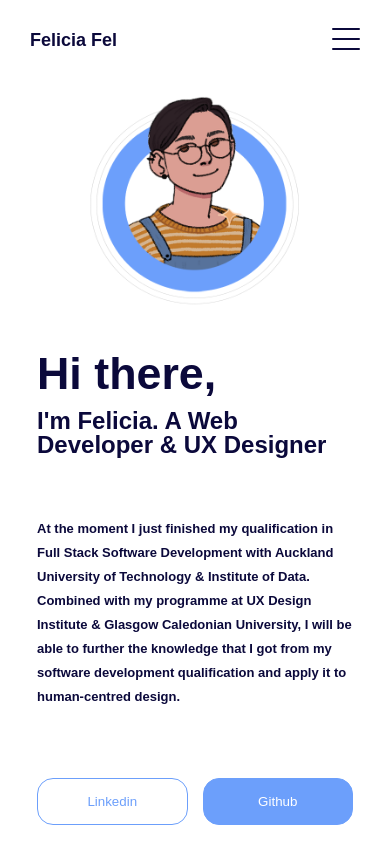
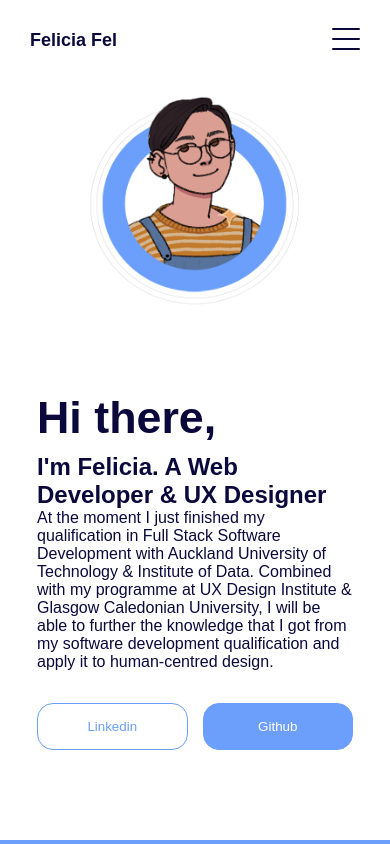
Before and after one commit to applescan/Portfolio-Website-v2, a React (Create React App) app: page / in a window 390 px wide. Shown: the top 844 px of the page. Built offline with nearby package versions, Linux system fonts and the light colour scheme; a web font is replaced by a local one.

Commit message:
mobile v2

```diff
--- a/src/components/Sections/Header.jsx
+++ b/src/components/Sections/Header.jsx
@@ -19,12 +19,9 @@ export default function Header() {
           <HeaderP>
             <h1 className="extraBold font60">Hi there, </h1>
             <h2>I'm Felicia. A Web Developer & UX Designer</h2>
-          </HeaderP>
-          <HeaderP className="font15 semiBold">
-            At the moment I just finished my qualification in Full Stack Software Development with Auckland University of Technology &
+            <p>At the moment I just finished my qualification in Full Stack Software Development with Auckland University of Technology &
               Institute of Data. Combined with my programme at UX Design Institute & Glasgow Caledonian University,
-            I will be able to further the knowledge that I got from my software development qualification and apply it to human-centred design.
-          </HeaderP>
+              I will be able to further the knowledge that I got from my software development qualification and apply it to human-centred design.</p>
             <ButtonsRow className="flexNullCenter">
               <div style={{ width: "190px" }}>
                 <a href="https://www.linkedin.com/in/felicia-fel/" target="_blank" rel="noopener noreferrer">
@@ -37,6 +34,7 @@ export default function Header() {
                 </a>
               </div>
             </ButtonsRow>
+          </HeaderP>
         </div>
       </LeftSide>
       <RightSide>
@@ -85,13 +83,9 @@ const RightSide = styled.div`
   }
 `;
 const HeaderP = styled.div`
-  max-width: 470px;
-  padding: 15px 0 ;
-  line-height: 1.5rem;
+  padding: 0 5%;
   @media (max-width: 960px) {
-    padding: 30px 10%;
-    text-align: left;
-    max-width: 100%;
+    padding: 0 10%;
   }
 `;
 
@@ -139,7 +133,7 @@ const DotsWrapper = styled.div`
 const ButtonsRow = styled.div`
   padding-top: 20px;
   @media (max-width: 960px) {
-    justify-content: space-evenly;
-    padding: 10% 10%;
+    justify-content: start;
+    padding: 10% 0;
   }
 `;
```
Also changed, not shown: 5 other files (tests, documents, lock files or other folders). Lines whose indentation alone changed are shown as unchanged.
